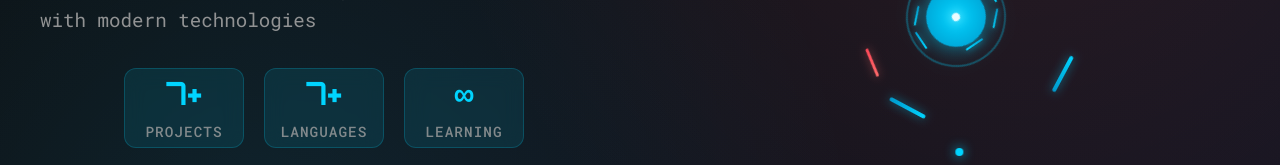
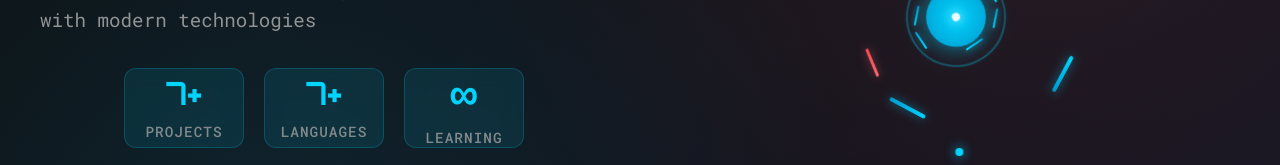
Before and after one commit to PAdams247/portfolio-website, a React (Create React App) app: page / in a window 1280 px wide. Shown: the part 463-628 px from the top of the page. Built offline with nearby package versions, Linux system fonts and the light colour scheme.

Commit message:
Increase infinity symbol size in Learning stat box for better proportion

```diff
--- a/src/styles/Home.css
+++ b/src/styles/Home.css
@@ -114,6 +114,10 @@
   line-height: 1 !important;
   display: block !important;
   text-align: center !important;
+}
+
+.home .stat:last-child .stat-number {
+  font-size: 2.8rem !important;
 }
 
 .home .stat-label {
```
